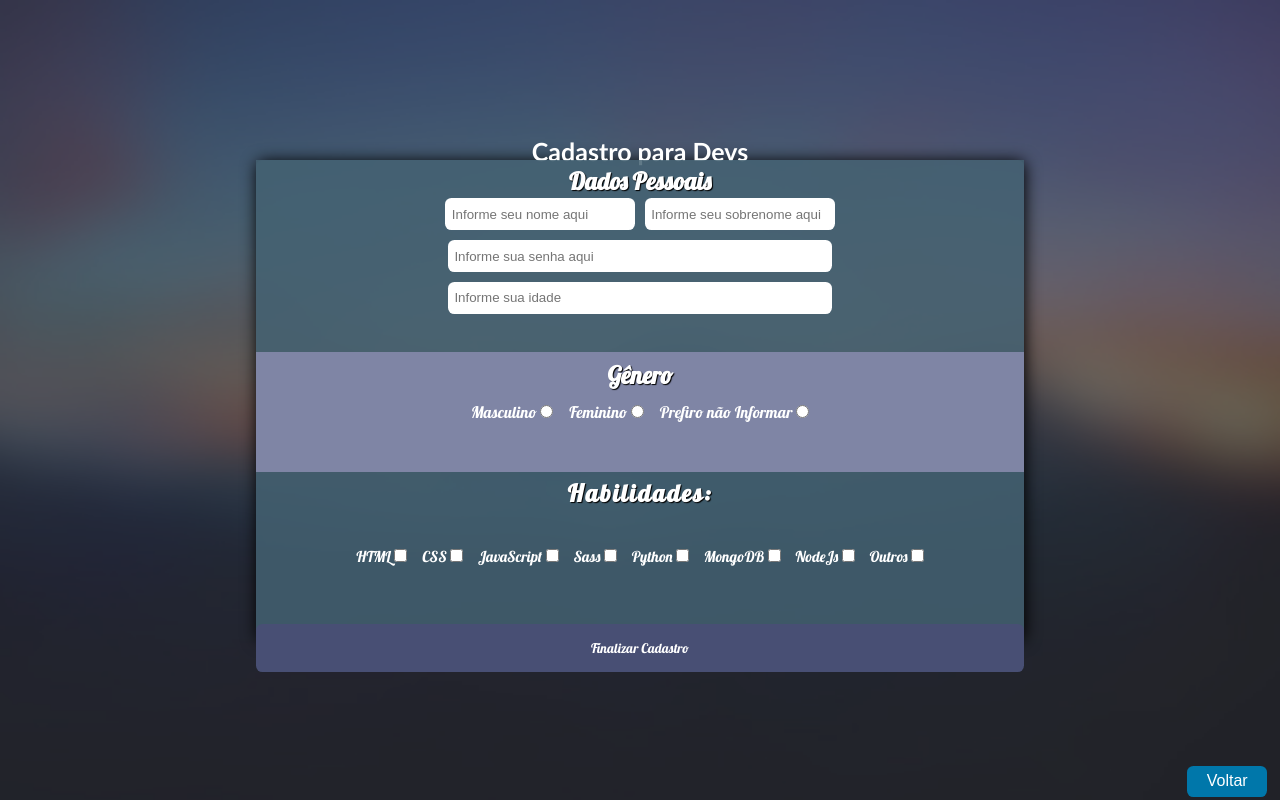
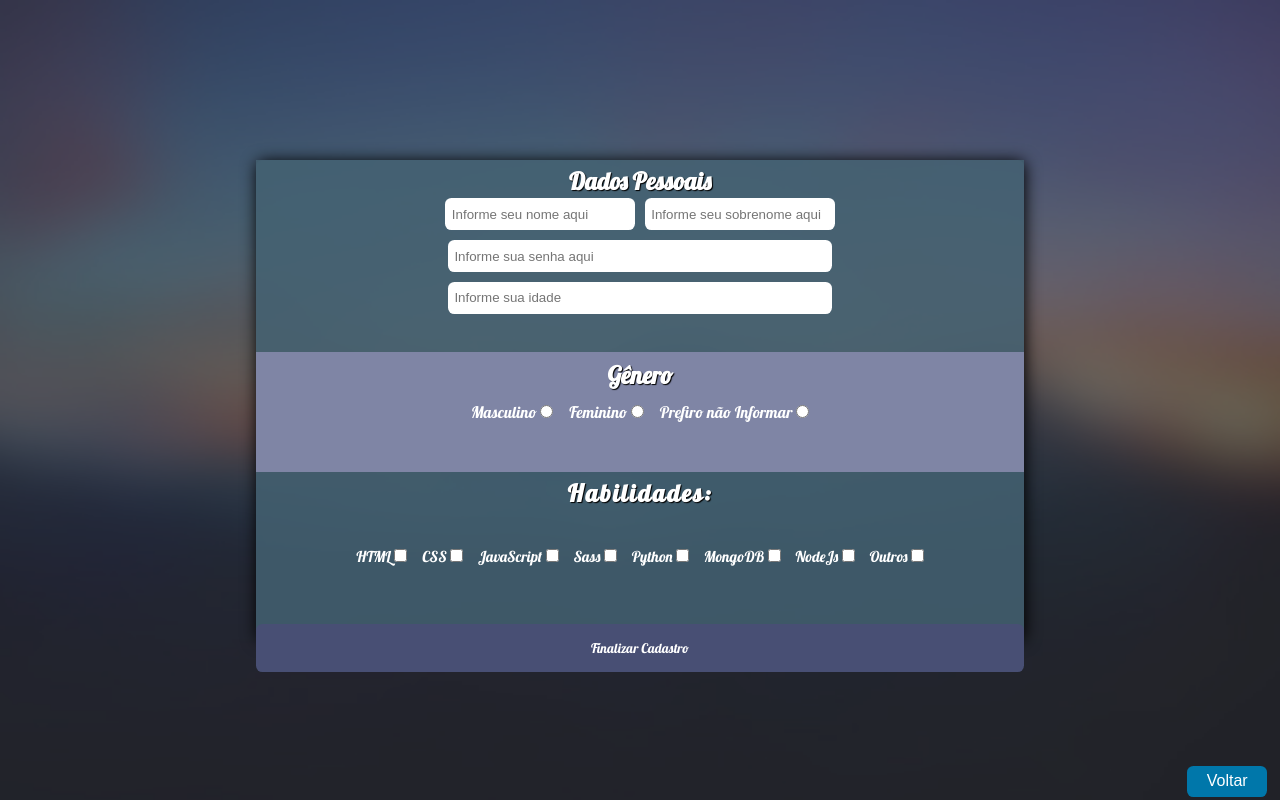
Before and after one commit to Alexandre192001/tela-de-cadastro-sass, a plain HTML site: page index.html in a window 1280 px wide. Drawn offline with Linux system fonts and the light colour scheme.

Commit message:
Tirando titulo

```diff
--- a/index.html
+++ b/index.html
@@ -18,7 +18,6 @@
     <!-- Form -->
     <form class="form-login">
       <!-- titulo do form -->
-      <h1 class="form-title">Cadastro para Devs</h1>
      <!-- inputs de nome,sobrenome,senha,idade -->
      <div class="form-proprie">
        <h2>Dados Pessoais</h2>
```
